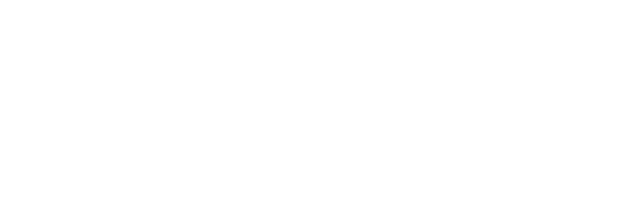
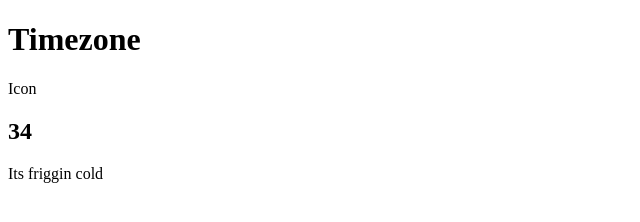
Before and after one commit to BBrier14/Weather-App, a plain HTML site: page index.html in a window 1280 px wide. Shown: the whole page, without its empty margins (0-640 px from the left). Drawn offline with Linux system fonts and the light colour scheme.

Commit message:
base html complete

```diff
--- a/index.html
+++ b/index.html
@@ -8,7 +8,14 @@
 </head>
 <body>
 
-
+    <div class="location">
+        <h1 class="location-timezone">Timezone</h1>
+        <p>Icon</p>
+    </div>
+    <div class="temperature">
+        <h2 class="temperature-degree">34</h2>
+        <div class="temperature-description">Its friggin cold</div>
+    </div>
 
 
 
```
